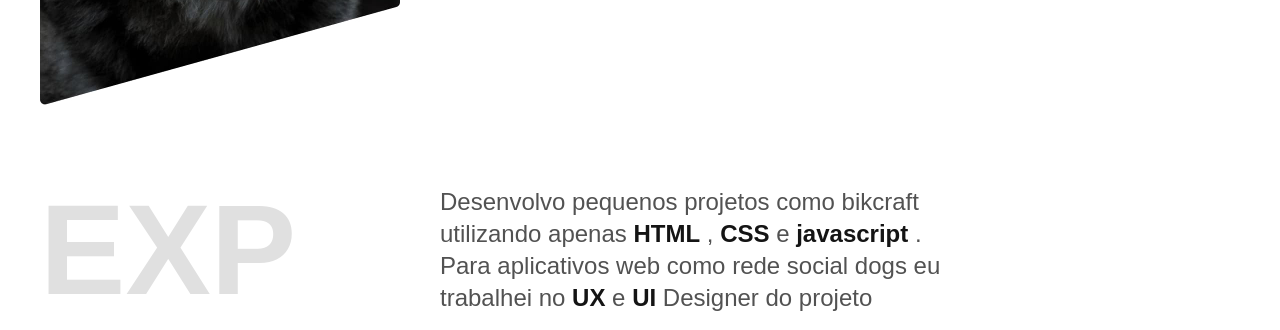
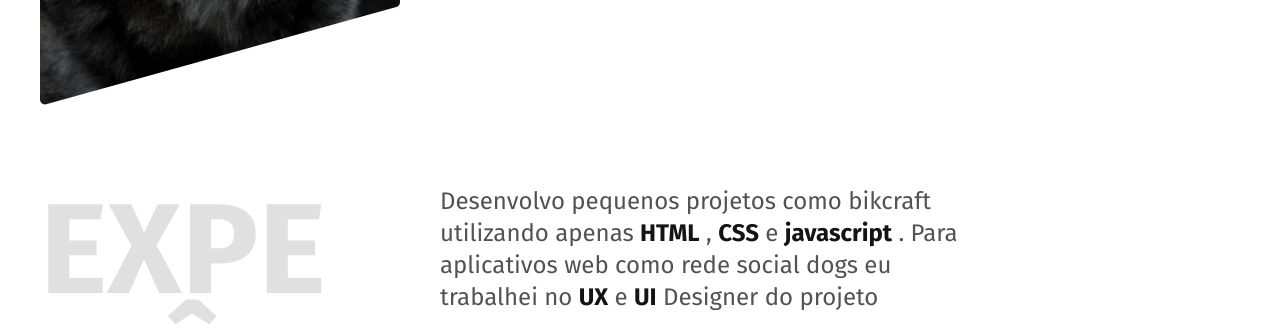
Before and after one commit to Pablo-fertoso/Pablo-fertoso.github.io, a plain HTML site: page index.html in a window 1280 px wide. Shown: the part 577-907 px from the top of the page. Drawn offline with Linux system fonts and the light colour scheme.

Commit message:
google fonts e favicon provisório

```diff
--- a/index.html
+++ b/index.html
@@ -6,6 +6,10 @@
   <meta name="viewport" content="width=device-width, initial-scale=1.0">
   <meta name="descrição" content="desenvolvedor Front End UX/UI Designer">
   <link rel="stylesheet" href="style.css">
+  <link rel="icon" href="local do favicon" type="image/svg+xml">
+  <link rel="preconnect" href="https://fonts.googleapis.com">
+  <link rel="preconnect" href="https://fonts.gstatic.com" crossorigin>
+  <link href="https://fonts.googleapis.com/css2?family=Fira+Sans:wght@400;700&display=swap" rel="stylesheet">
   <title>Portifólio</title>
 </head>
 
```
